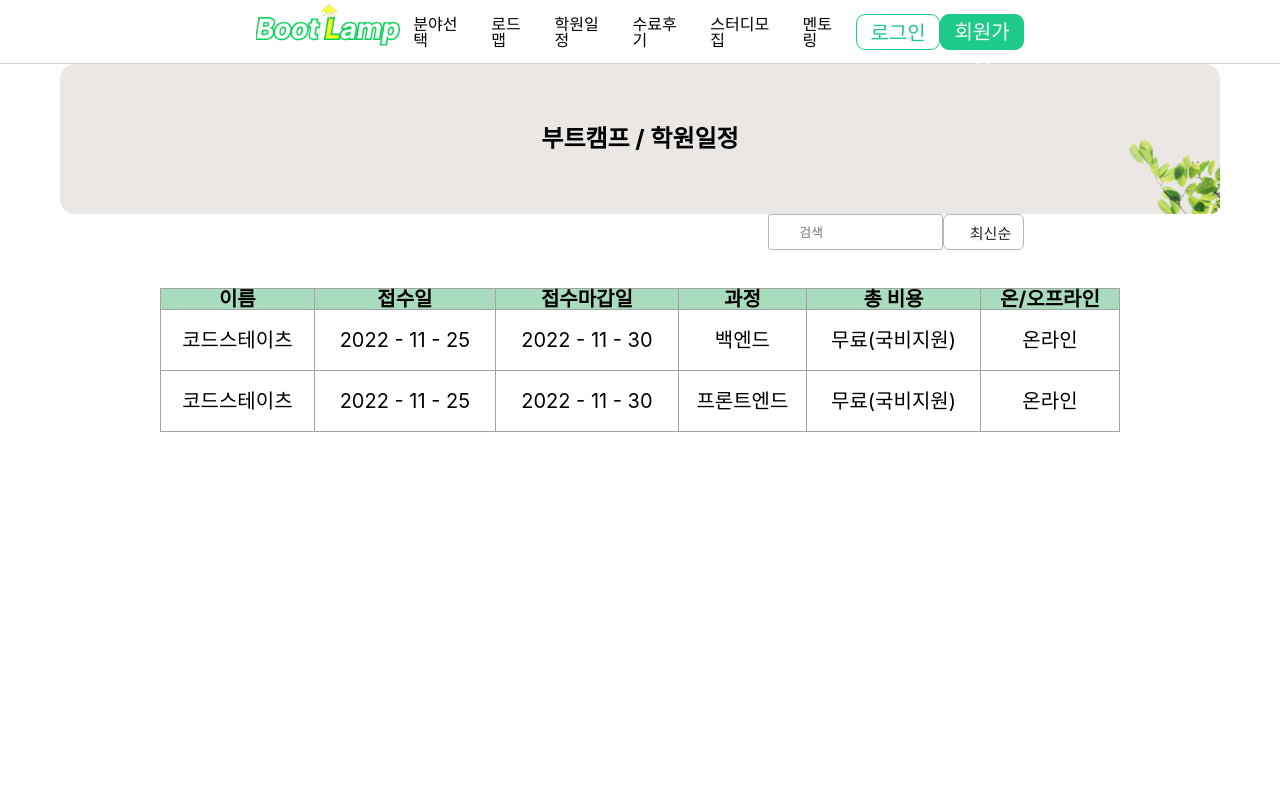
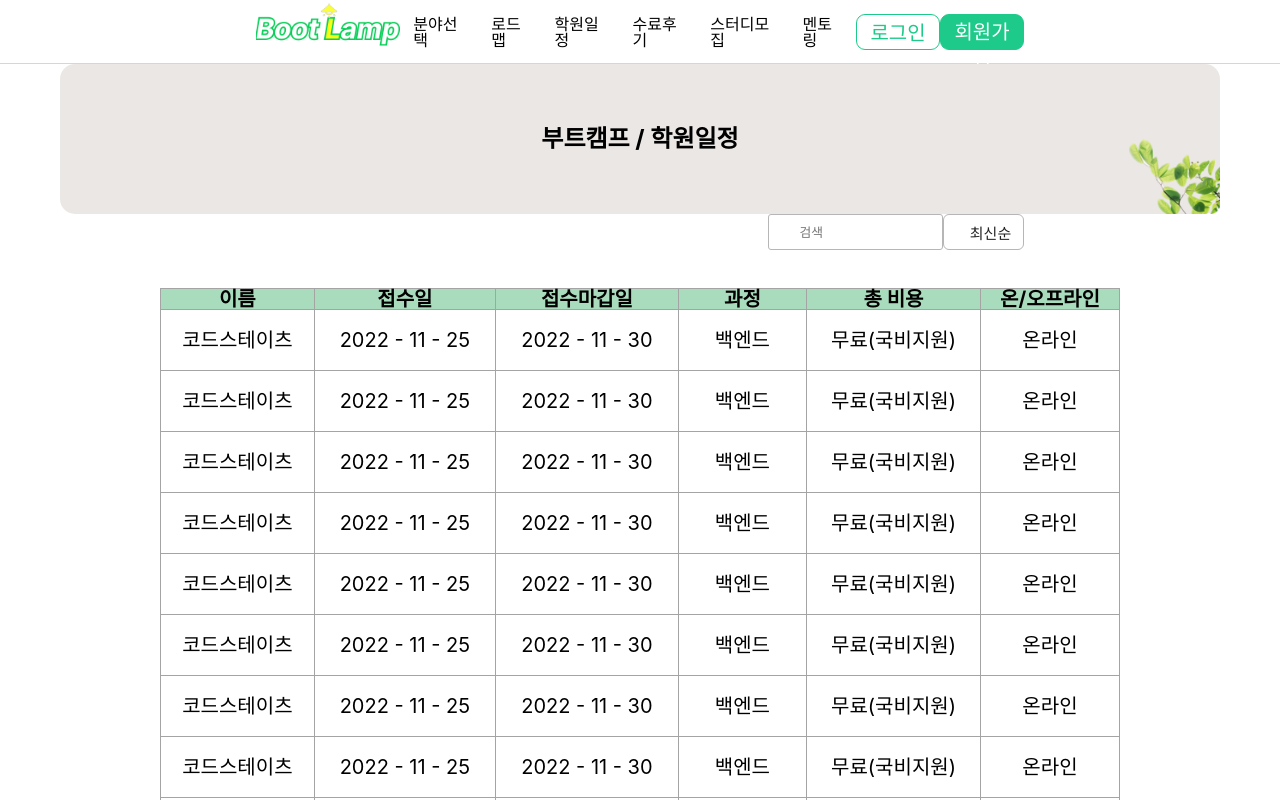
Before and after one commit to codestates-seb/seb40_main_027, a React (Create React App) app in the folder client/: page /bootcamp in a window 1280 px wide. Shown: the top 800 px of the page. Built offline with nearby package versions, Linux system fonts and the light colour scheme; some icons are missing.

Commit message:
refactor: dummydata로 실험

```diff
--- a/client/src/components/Table/Table.tsx
+++ b/client/src/components/Table/Table.tsx
@@ -1,28 +1,11 @@
 import * as S from './Table.style';
 import { createColumnHelper, flexRender, getCoreRowModel, useReactTable } from '@tanstack/react-table';
+import dummydata from './dummydata';
+import { Link } from 'react-router-dom';
 
 // 여기서 api 호출(customHook으로 호출)
 
-const data = [
-  {
-    bootcampId: 2,
-    title: '코드스테이츠',
-    beginRegisterDate: '2022 - 11 - 25',
-    finalRegisterDate: '2022 - 11 - 30',
-    process: '백엔드',
-    totalCost: '무료(국비지원)',
-    onOff: '온라인',
-  },
-  {
-    bootcampId: 1,
-    title: '코드스테이츠',
-    beginRegisterDate: '2022 - 11 - 25',
-    finalRegisterDate: '2022 - 11 - 30',
-    process: '프론트엔드',
-    totalCost: '무료(국비지원)',
-    onOff: '온라인',
-  },
-];
+const data = dummydata;
 
 interface BootData {
   bootcampId: number;
--- /dev/null
+++ b/client/src/components/Table/dummydata.ts
@@ -0,0 +1,246 @@
+const dummydata = [
+  {
+    bootcampId: 1,
+    title: '코드스테이츠',
+    beginRegisterDate: '2022 - 11 - 25',
+    finalRegisterDate: '2022 - 11 - 30',
+    process: '백엔드',
+    totalCost: '무료(국비지원)',
+    onOff: '온라인',
+  },
+  {
+    bootcampId: 2,
+    title: '코드스테이츠',
+    beginRegisterDate: '2022 - 11 - 25',
+    finalRegisterDate: '2022 - 11 - 30',
+    process: '백엔드',
+    totalCost: '무료(국비지원)',
+    onOff: '온라인',
+  },
+  {
+    bootcampId: 3,
+    title: '코드스테이츠',
+    beginRegisterDate: '2022 - 11 - 25',
+    finalRegisterDate: '2022 - 11 - 30',
+    process: '백엔드',
+    totalCost: '무료(국비지원)',
+    onOff: '온라인',
+  },
+  {
+    bootcampId: 4,
+    title: '코드스테이츠',
+    beginRegisterDate: '2022 - 11 - 25',
+    finalRegisterDate: '2022 - 11 - 30',
+    process: '백엔드',
+    totalCost: '무료(국비지원)',
+    onOff: '온라인',
+  },
+  {
+    bootcampId: 5,
+    title: '코드스테이츠',
+    beginRegisterDate: '2022 - 11 - 25',
+    finalRegisterDate: '2022 - 11 - 30',
+    process: '백엔드',
+    totalCost: '무료(국비지원)',
+    onOff: '온라인',
+  },
+  {
+    bootcampId: 6,
+    title: '코드스테이츠',
+    beginRegisterDate: '2022 - 11 - 25',
+    finalRegisterDate: '2022 - 11 - 30',
+    process: '백엔드',
+    totalCost: '무료(국비지원)',
+    onOff: '온라인',
+  },
+  {
+    bootcampId: 7,
+    title: '코드스테이츠',
+    beginRegisterDate: '2022 - 11 - 25',
+    finalRegisterDate: '2022 - 11 - 30',
+    process: '백엔드',
+    totalCost: '무료(국비지원)',
+    onOff: '온라인',
+  },
+  {
+    bootcampId: 8,
+    title: '코드스테이츠',
+    beginRegisterDate: '2022 - 11 - 25',
+    finalRegisterDate: '2022 - 11 - 30',
+    process: '백엔드',
+    totalCost: '무료(국비지원)',
+    onOff: '온라인',
+  },
+  {
+    bootcampId: 9,
+    title: '코드스테이츠',
+    beginRegisterDate: '2022 - 11 - 25',
+    finalRegisterDate: '2022 - 11 - 30',
+    process: '백엔드',
+    totalCost: '무료(국비지원)',
+    onOff: '온라인',
+  },
+  {
+    bootcampId: 10,
+    title: '코드스테이츠',
+    beginRegisterDate: '2022 - 11 - 25',
+    finalRegisterDate: '2022 - 11 - 30',
+    process: '백엔드',
+    totalCost: '무료(국비지원)',
+    onOff: '온라인',
+  },
+  {
+    bootcampId: 11,
+    title: '코드스테이츠',
+    beginRegisterDate: '2022 - 11 - 25',
+    finalRegisterDate: '2022 - 11 - 30',
+    process: '백엔드',
+    totalCost: '무료(국비지원)',
+    onOff: '온라인',
+  },
+  {
+    bootcampId: 12,
+    title: '코드스테이츠',
+    beginRegisterDate: '2022 - 11 - 25',
+    finalRegisterDate: '2022 - 11 - 30',
+    process: '백엔드',
+    totalCost: '무료(국비지원)',
+    onOff: '온라인',
+  },
+  {
+    bootcampId: 13,
+    title: '코드스테이츠',
+    beginRegisterDate: '2022 - 11 - 25',
+    finalRegisterDate: '2022 - 11 - 30',
+    process: '백엔드',
+    totalCost: '무료(국비지원)',
+    onOff: '온라인',
+  },
+  {
+    bootcampId: 14,
+    title: '코드스테이츠',
+    beginRegisterDate: '2022 - 11 - 25',
+    finalRegisterDate: '2022 - 11 - 30',
+    process: '백엔드',
+    totalCost: '무료(국비지원)',
+    onOff: '온라인',
+  },
+  {
+    bootcampId: 15,
+    title: '코드스테이츠',
+    beginRegisterDate: '2022 - 11 - 25',
+    finalRegisterDate: '2022 - 11 - 30',
+    process: '백엔드',
+    totalCost: '무료(국비지원)',
+    onOff: '온라인',
+  },
+  {
+    bootcampId: 16,
+    title: '코드스테이츠',
+    beginRegisterDate: '2022 - 11 - 25',
+    finalRegisterDate: '2022 - 11 - 30',
+    process: '백엔드',
+    totalCost: '무료(국비지원)',
+    onOff: '온라인',
+  },
+  {
+    bootcampId: 17,
+    title: '코드스테이츠',
+    beginRegisterDate: '2022 - 11 - 25',
+    finalRegisterDate: '2022 - 11 - 30',
+    process: '백엔드',
+    totalCost: '무료(국비지원)',
+    onOff: '온라인',
+  },
+  {
+    bootcampId: 18,
+    title: '코드스테이츠',
+    beginRegisterDate: '2022 - 11 - 25',
+    finalRegisterDate: '2022 - 11 - 30',
+    process: '백엔드',
+    totalCost: '무료(국비지원)',
+    onOff: '온라인',
+  },
+  {
+    bootcampId: 19,
+    title: '코드스테이츠',
+    beginRegisterDate: '2022 - 11 - 25',
+    finalRegisterDate: '2022 - 11 - 30',
+    process: '백엔드',
+    totalCost: '무료(국비지원)',
+    onOff: '온라인',
+  },
+  {
+    bootcampId: 20,
+    title: '코드스테이츠',
+    beginRegisterDate: '2022 - 11 - 25',
+    finalRegisterDate: '2022 - 11 - 30',
+    process: '백엔드',
+    totalCost: '무료(국비지원)',
+    onOff: '온라인',
+  },
+  {
+    bootcampId: 21,
+    title: '코드스테이츠',
+    beginRegisterDate: '2022 - 11 - 25',
+    finalRegisterDate: '2022 - 11 - 30',
+    process: '백엔드',
+    totalCost: '무료(국비지원)',
+    onOff: '온라인',
+  },
+  {
+    bootcampId: 22,
+    title: '코드스테이츠',
+    beginRegisterDate: '2022 - 11 - 25',
+    finalRegisterDate: '2022 - 11 - 30',
+    process: '백엔드',
+    totalCost: '무료(국비지원)',
+    onOff: '온라인',
+  },
+  {
+    bootcampId: 23,
+    title: '코드스테이츠',
+    beginRegisterDate: '2022 - 11 - 25',
+    finalRegisterDate: '2022 - 11 - 30',
+    process: '백엔드',
+    totalCost: '무료(국비지원)',
+    onOff: '온라인',
+  },
+  {
+    bootcampId: 24,
+    title: '코드스테이츠',
+    beginRegisterDate: '2022 - 11 - 25',
+    finalRegisterDate: '2022 - 11 - 30',
+    process: '백엔드',
+    totalCost: '무료(국비지원)',
+    onOff: '온라인',
+  },
+  {
+    bootcampId: 25,
+    title: '코드스테이츠',
+    beginRegisterDate: '2022 - 11 - 25',
+    finalRegisterDate: '2022 - 11 - 30',
+    process: '백엔드',
+    totalCost: '무료(국비지원)',
+    onOff: '온라인',
+  },
+  {
+    bootcampId: 26,
+    title: '코드스테이츠',
+    beginRegisterDate: '2022 - 11 - 25',
+    finalRegisterDate: '2022 - 11 - 30',
+    process: '백엔드',
+    totalCost: '무료(국비지원)',
+    onOff: '온라인',
+  },
+  {
+    bootcampId: 27,
+    title: '코드스테이츠',
+    beginRegisterDate: '2022 - 11 - 25',
+    finalRegisterDate: '2022 - 11 - 30',
+    process: '프론트엔드',
+    totalCost: '무료(국비지원)',
+    onOff: '온라인',
+  },
+];
+export default dummydata;
```
